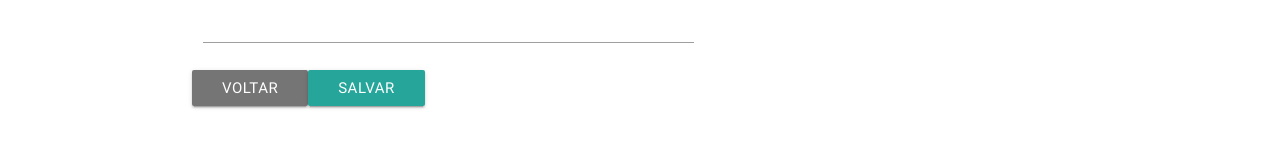
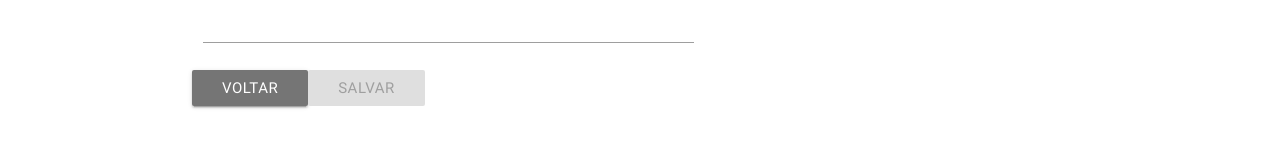
Before and after one commit to CaelumAulas/ng7508, an Angular app: page /cadastro in a window 1280 px wide. Shown: the part 412-560 px from the top of the page. Built offline with nearby package versions, Linux system fonts and the light colour scheme.

Commit message:
Aula 5 exe7.2

```diff
--- a/src/app/cadastro/cadastro.component.html
+++ b/src/app/cadastro/cadastro.component.html
@@ -11,14 +11,14 @@
         </div>
     </div>
     <div class="row">
-        <form class="col m7" (ngSubmit)="salvar()">
+        <form #formCadastro="ngForm" class="col m7" (ngSubmit)="salvar()">
             <div class="input-field col s12">
-                <input [(ngModel)]="foto.titulo" name="titulo" id="titulo" type="text" class="validate">
+                <input #titulo="ngModel" required [(ngModel)]="foto.titulo" name="titulo" id="titulo" type="text" class="validate">
                 <label for="titulo">Titulo</label>
             </div>
 
             <div class="input-field col s12">
-                <input [(ngModel)]="foto.url" name="url" id="url" type="text" class="validate">
+                <input #url="ngModel" required [(ngModel)]="foto.url" name="url" id="url" type="text" class="validate">
                 <label for="url">Url</label>
             </div>
 
@@ -27,7 +27,7 @@
                 <label for="descricao">Descrição</label>
             </div>
             <a routerLink="" class="btn grey darken-1">Voltar</a>
-            <button class="btn">Salvar</button>
+            <button [disabled]="formCadastro.invalid" class="btn">Salvar</button>
 
         </form>
         <aside class="col m5">
```
